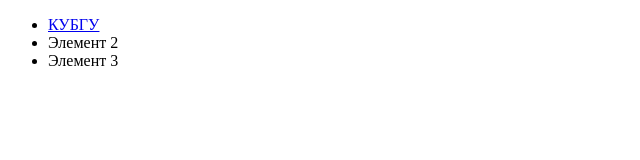
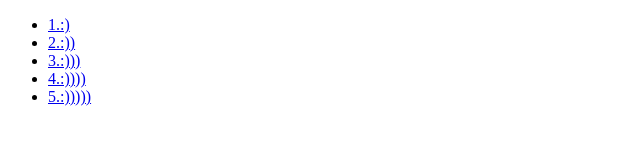
Before and after one commit to zxcPORTNOVzxc/zxcPORTNOVzxc.github.io, a plain HTML site: page index.html in a window 1280 px wide. Shown: the whole page, without its empty margins (0-640 px from the left). Drawn offline with Linux system fonts and the light colour scheme.

Commit message:
Add files via upload

```diff
--- a/index.html
+++ b/index.html
@@ -16,9 +16,12 @@
 
 
       <ul>
-          <li><a href="http://kubsu.ru/">КУБГУ</a></li>
-          <li>Элемент 2</li>
-          <li>Элемент 3</li>
+          <li><a href="example.com">1.:)</a></li>
+          <li><a href="https://example.com/">2.:))</a></li>
+          <li><a href="ftp://example.com/rap.txt">3.:)))</a></li>
+          <li><a href="ftp://zxcPORTNOVzxc.example.com/rap.txt">4.:))))</a></li>
+          <li><a href="http://example.com/page#element_id">5.:)))))</a></li>
+
       </ul>
 
 
```
